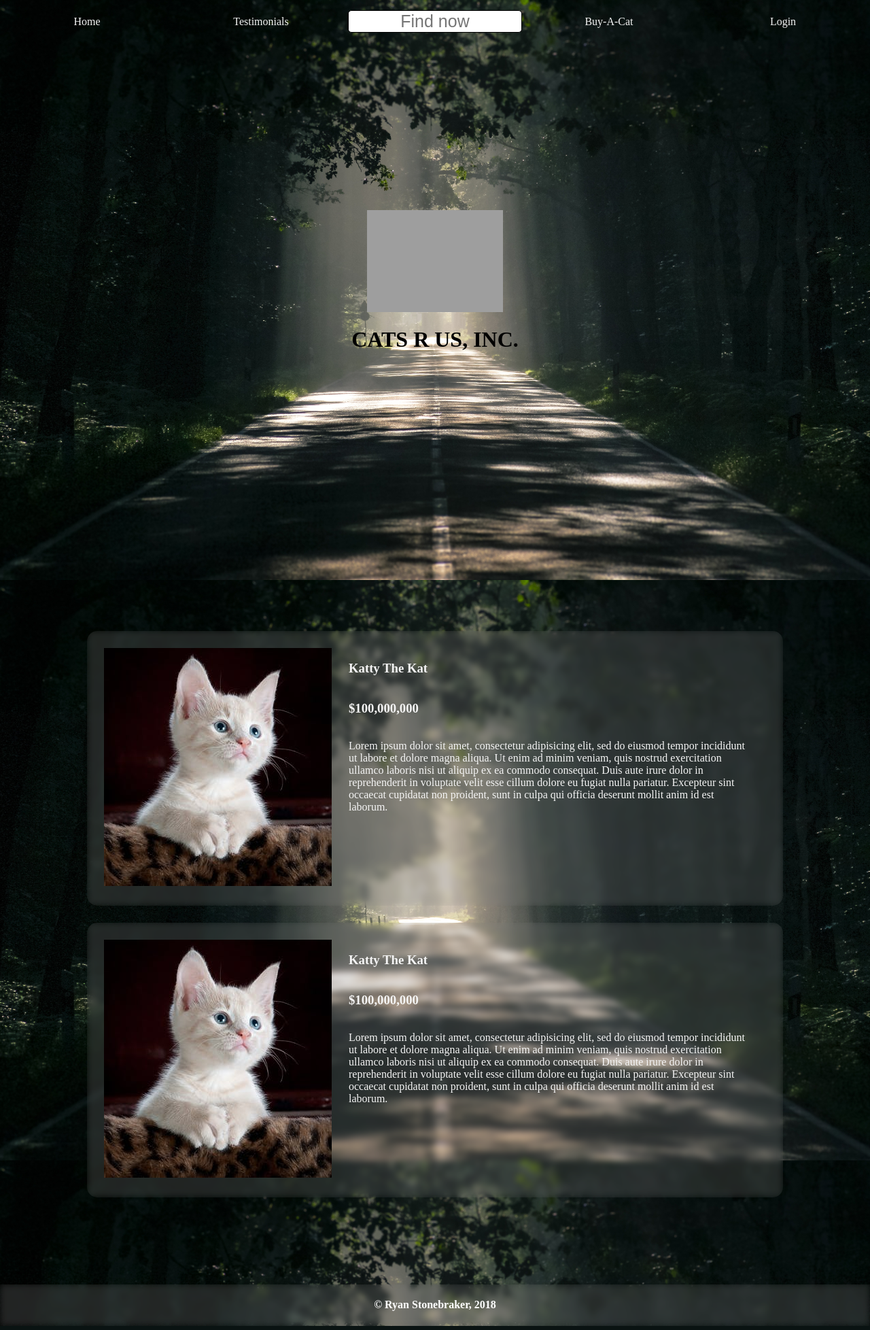
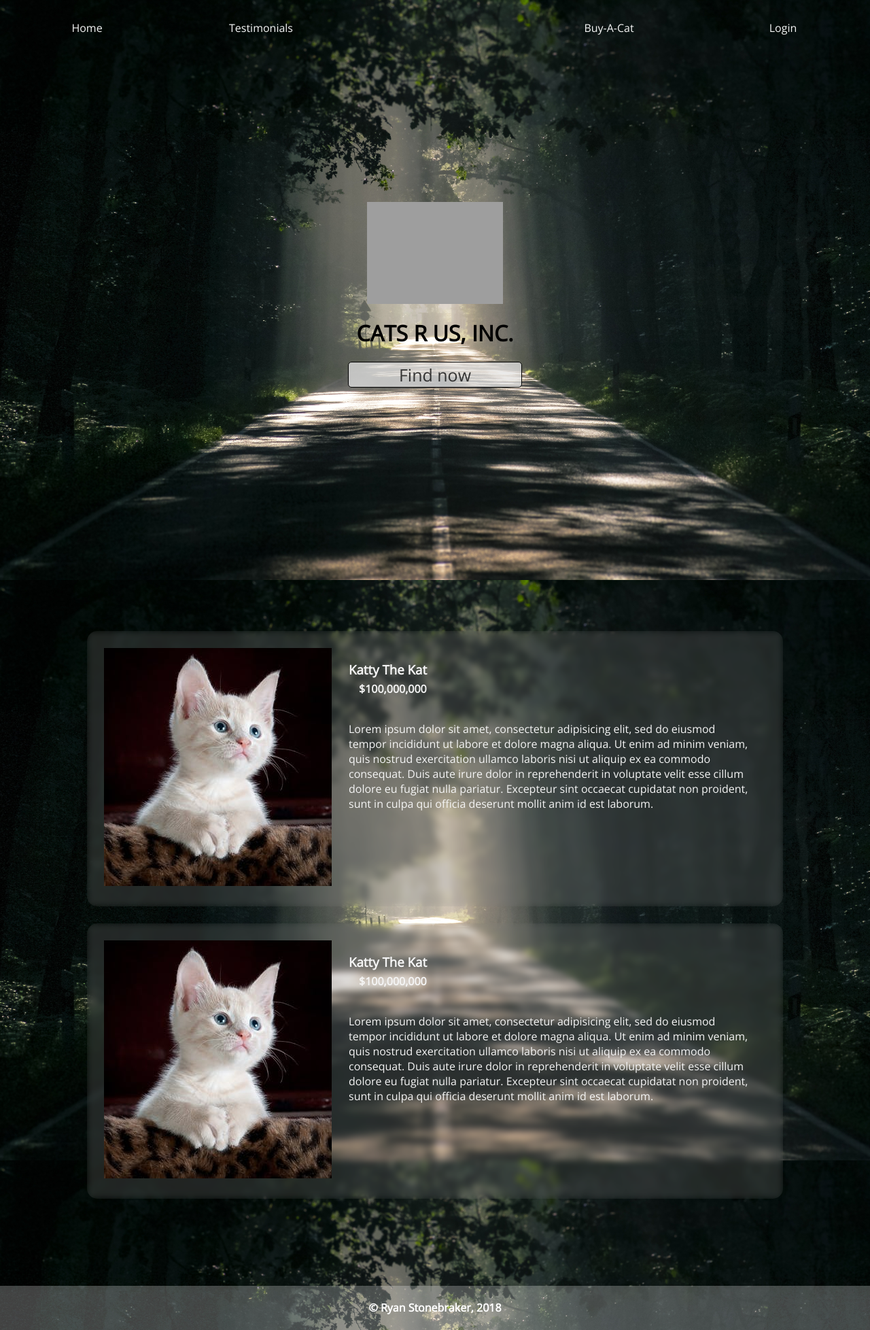
Before and after one commit to RyanStonebraker/scrapeThisPage, a Flask app: page / in a window 1280 px wide. Shown: the whole page at 68% size. Run offline with Flask 2, Linux system fonts and the light colour scheme; grey boxes are pictures that could not be loaded.

Commit message:
Styles font and changes colors

```diff
--- a/hackThisPage/static/css/style.css
+++ b/hackThisPage/static/css/style.css
@@ -1,6 +1,7 @@
 html, body {
   margin: 0;
   padding: 0;
+  font-family: 'Open Sans', sans-serif;
 }
 
 body {
@@ -25,14 +26,29 @@ header nav {
   align-items: center;
 }
 
-header nav a {
+header nav li {
   flex: 1;
-  text-align: center;
+  display: flex;
+  justify-content: center;
+  align-items: center;
+}
+
+header nav li a {
   text-decoration: none;
   color: whitesmoke;
+  transition: all 0.5s ease;
+  padding: 15px;
+  border-radius: 15px;
+  cursor: pointer;
 }
 
-header nav input[name="search"] {
+header nav li a:hover {
+  transition: all 0.5s ease;
+  background-color: rgba(228,228,228, 0.75);
+  color: black;
+}
+
+header figure.logo input[name="search"] {
   width: 250px;
   font-size: 25px;
   border-radius: 5px;
@@ -41,9 +57,16 @@ header nav input[name="search"] {
   text-align: center;
   align-items: center;
   transition: all 0.5s ease;
+  font-family: 'Open Sans', sans-serif;
+  background-color: rgba(228,228,228, 0.75);
+  color: black;
 }
 
-header nav input[name="search"]:focus {
+header figure.logo input[name="search"]::placeholder {
+  color: rgba(0,0,0,.75);
+}
+
+header figure.logo input[name="search"]:focus {
   width: 500px;
   transition: all 0.5s ease;
 }
@@ -87,10 +110,19 @@ main article section.info {
   padding: 0 25px;
 }
 
+main article section.info h1 {
+  margin-bottom: 5px;
+}
+
+main article section.info h4 {
+  margin-top: 0;
+  margin-left: 15px;
+}
+
 footer {
   color: white;
   display: flex;
   justify-content: center;
   align-items: center;
-  backdrop-filter: blur(5px) contrast(0.75);
+  background-color: rgba(255,255,255,0.25);
 }
--- a/hackThisPage/templates/base.html
+++ b/hackThisPage/templates/base.html
@@ -4,19 +4,21 @@
     <meta charset="utf-8">
     <title>{% block title %}{% endblock %}</title>
      <link rel="stylesheet" href={{ url_for('static', filename='css/style.css') }}>
+     <link href="https://fonts.googleapis.com/css?family=Open+Sans" rel="stylesheet">
   </head>
   <body style="background-image: url({{ url_for('static', filename='img/lightedroad.jpg') }});">
     <header>
       <nav>
-        <a href="#">Home</a>
-        <a href="#">Testimonials</a>
-        <input type="text" name="search" placeholder="Find now">
-        <a href="#">Buy-A-Cat</a>
-        <a href="#">Login</a>
+        <li><a href="#">Home</a></li>
+        <li><a href="#">Testimonials</a></li>
+        <li style="width:255px;"></li>
+        <li><a href="#">Buy-A-Cat</a></li>
+        <li><a href="#">Login</a></li>
       </nav>
       <figure class="logo">
         <img src={{ url_for('static', filename='img/cat_black.svg') }} />
         <h1>CATS R US, INC.</h1>
+        <input type="text" name="search" placeholder="Find now">
       </figure>
     </header>
     <main>
--- a/hackThisPage/templates/index.html
+++ b/hackThisPage/templates/index.html
@@ -8,7 +8,7 @@
   </figure>
   <section class="info">
     <h1>Katty The Kat</h1>
-    <h3>$100,000,000</h3>
+    <h4>$100,000,000</h4>
     <p>Lorem ipsum dolor sit amet, consectetur adipisicing elit, sed do eiusmod tempor incididunt ut labore et dolore magna aliqua. Ut enim ad minim veniam, quis nostrud exercitation ullamco laboris nisi ut aliquip ex ea commodo consequat. Duis aute irure dolor in reprehenderit in voluptate velit esse cillum dolore eu fugiat nulla pariatur. Excepteur sint occaecat cupidatat non proident, sunt in culpa qui officia deserunt mollit anim id est laborum.</p>
   </section>
 </article>
@@ -18,7 +18,7 @@
   </figure>
   <section class="info">
     <h1>Katty The Kat</h1>
-    <h3>$100,000,000</h3>
+    <h4>$100,000,000</h4>
     <p>Lorem ipsum dolor sit amet, consectetur adipisicing elit, sed do eiusmod tempor incididunt ut labore et dolore magna aliqua. Ut enim ad minim veniam, quis nostrud exercitation ullamco laboris nisi ut aliquip ex ea commodo consequat. Duis aute irure dolor in reprehenderit in voluptate velit esse cillum dolore eu fugiat nulla pariatur. Excepteur sint occaecat cupidatat non proident, sunt in culpa qui officia deserunt mollit anim id est laborum.</p>
   </section>
 </article>
```
